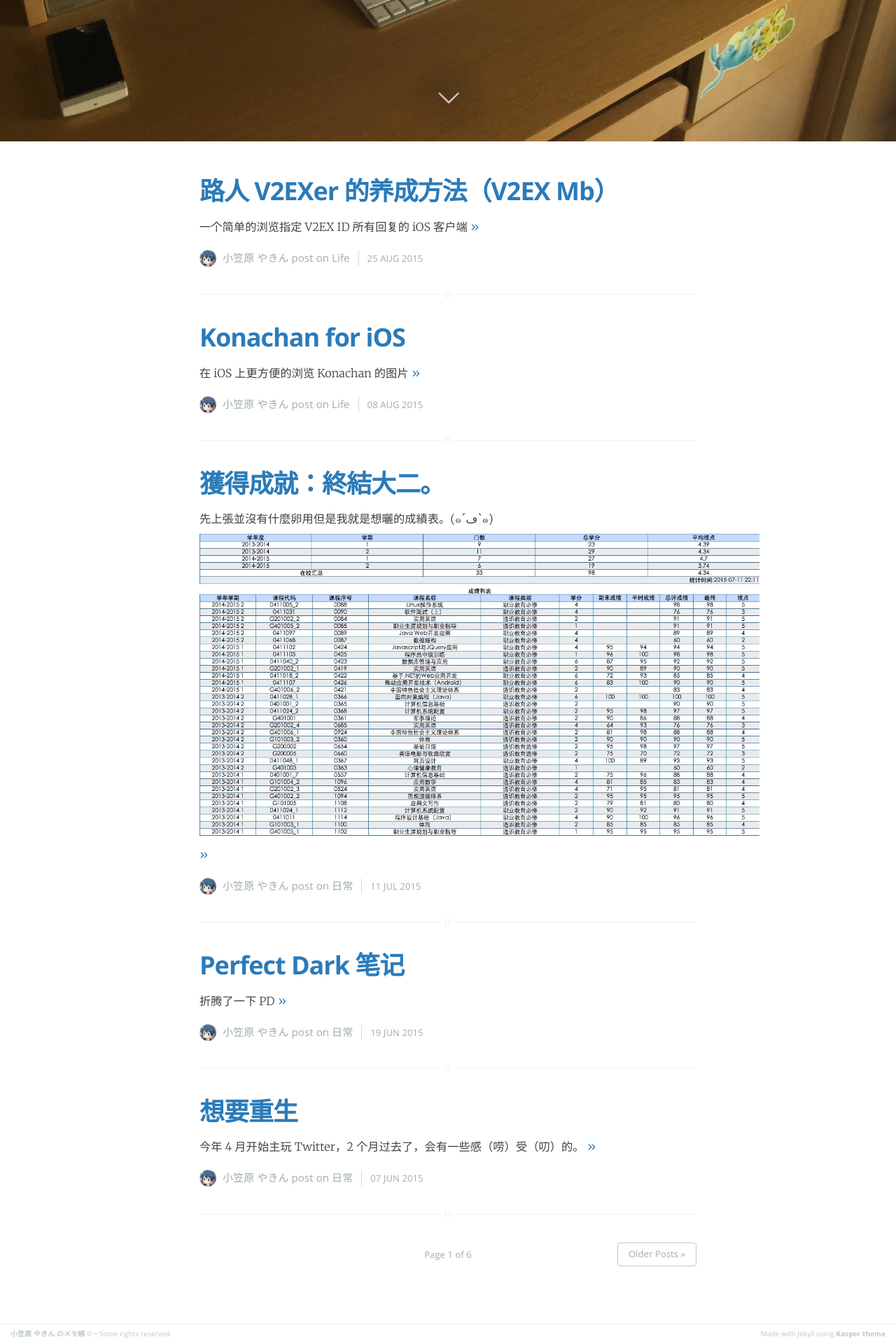
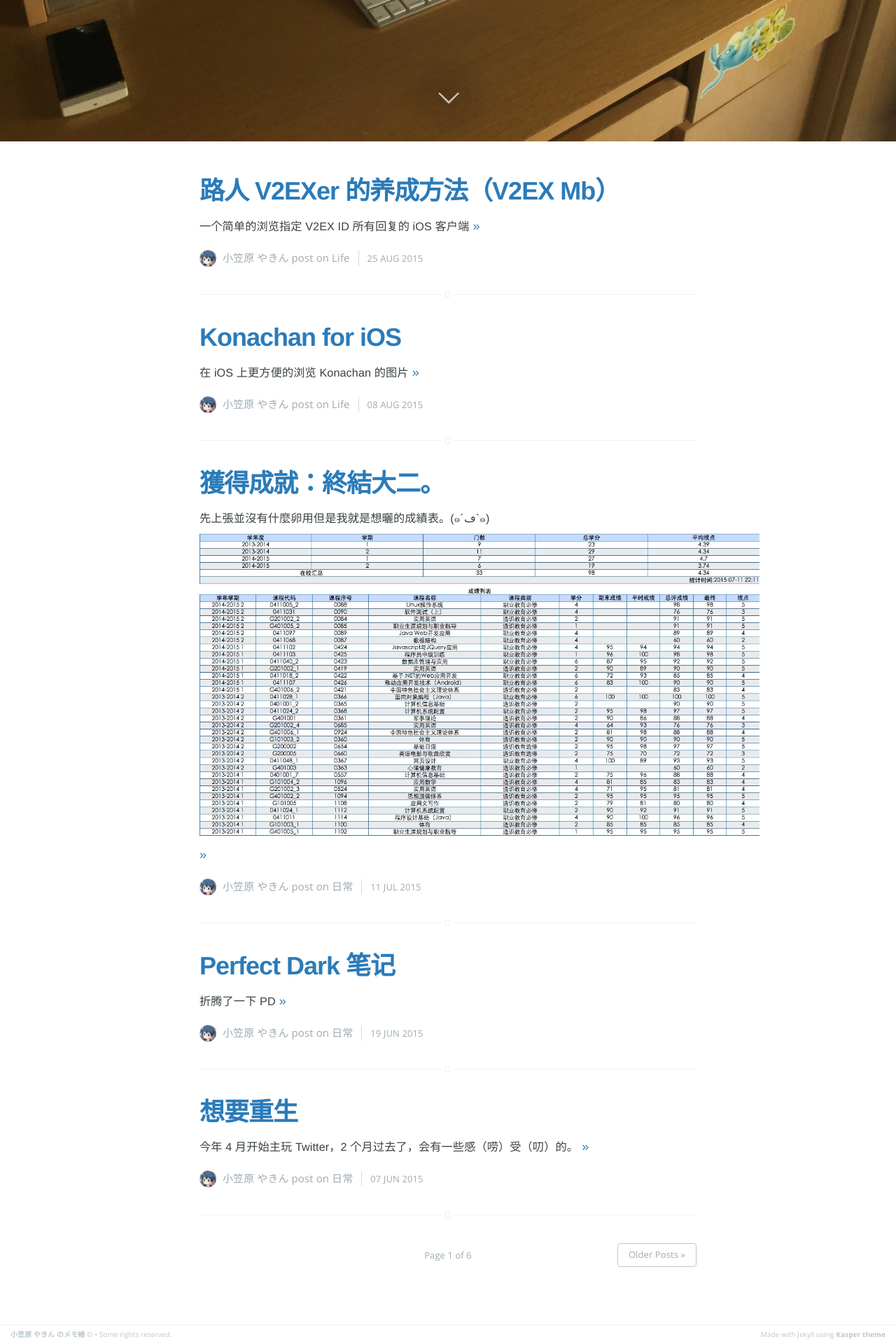
Before and after one commit to yaqinking/yaqinking.github.io, a Jekyll site: the page built from index.html, in a window 1280 px wide. Shown: the part 698-2618 px from the top of the page at 70% size. Built offline with Jekyll 4.4.1, drawn with Linux system fonts in a browser that asks for light colours; Markdown is read by kramdown in place of the engine named in the settings; the list of posts is cut into pages by our own code.

Commit message:
Change CSS font-family to V2EX current version >_<

```diff
--- a/assets/css/screen.css
+++ b/assets/css/screen.css
@@ -33,7 +33,7 @@
 audio:not([controls]) { display: none; height: 0; }
 [hidden], template { display: none; }
 html {
-   font-family: sans-serif;
+   font-family: "Helvetica Neue", "Luxi Sans", "DejaVu Sans", Tahoma, "Hiragino Sans GB", "Microsoft Yahei", sans-serif;
    -ms-text-size-adjust: 100%;
    -webkit-text-size-adjust: 100%;
 }
@@ -179,7 +179,7 @@
 body {
     height: 100%;
     max-height: 100%;
-    font-family: "Merriweather", serif;
+    font-family: "Helvetica Neue", "Luxi Sans", "DejaVu Sans", Tahoma, "Hiragino Sans GB", "Microsoft Yahei", sans-serif;
     letter-spacing: 0.01rem;
     font-size: 1.8rem;
     line-height: 1.75em;
@@ -205,7 +205,7 @@
     color: #2E2E2E;
     line-height: 1.15em;
     margin: 0 0 0.4em 0;
-    font-family: "Open Sans", sans-serif;
+    font-family: "Helvetica Neue", "Luxi Sans", "DejaVu Sans", Tahoma, "Hiragino Sans GB", "Microsoft Yahei", sans-serif;
 }
 
 h1 {
```
